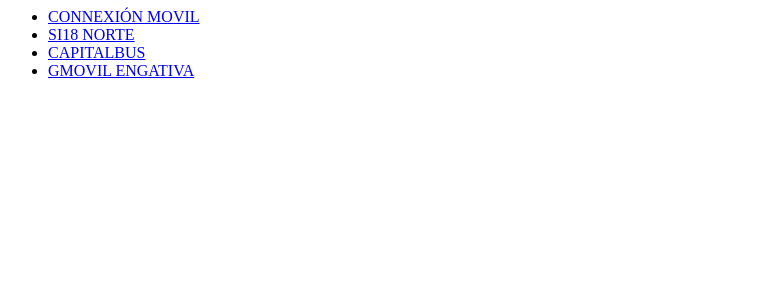
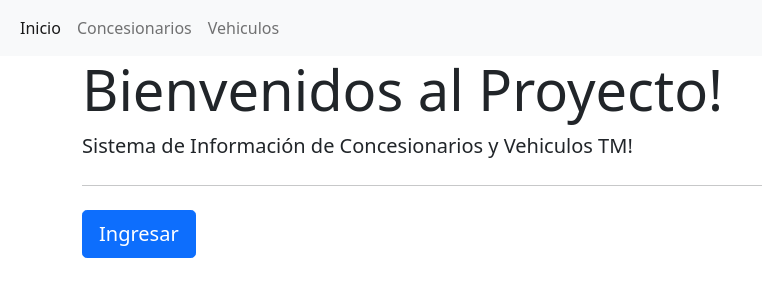
Before and after one commit to DiegoTorresUSA/projectdjango, a Django app: page /empresast/ in a window 1280 px wide. Shown: the top 300 px of the page, without its empty margins (0-762 px from the left). Run offline with Django 4.2, Linux system fonts and the light colour scheme; data comes from the database, SQL or seed files in the repository; both versions use the stored data as it was after the commit.

Commit message:
FIX templates and views of he project

```diff
--- a/projectdjangoapp/empresast/models.py
+++ b/projectdjangoapp/empresast/models.py
@@ -11,6 +11,11 @@
         concesionario_nombre = self.concesionario_nombre
         return concesionario_nombre
 
+
+    def delete(self, using=None, keep_parents=False):
+        print('Concesionario Eliminado')
+        super(Operador, self).delete()
+
 class Vehiculo(models.Model):
     concesionario = models.ForeignKey(Operador, on_delete=models.CASCADE, related_name="concesionario")
     placa = models.CharField(max_length=7)
@@ -22,7 +27,6 @@
         placa = "Placa: " + self.placa + " - " + "Fecha vinculación: " + str(self.fecha_vinculacion)
         return placa
 
-
     def delete(self):
         print("Vehiculo borrado")
         super(Vehiculo, self).delete()
--- a/projectdjangoapp/empresast/templates/base.html
+++ b/projectdjangoapp/empresast/templates/base.html
@@ -15,10 +15,10 @@
       <div class="collapse navbar-collapse" id="navbarSupportedContent">
         <ul class="navbar-nav me-auto mb-2 mb-lg-0">
           <li class="nav-item">
-            <a class="nav-link active" aria-current="page" href="#">Inicio</a>
+            <a class="nav-link active" aria-current="page" href="{% url 'empresast:index' %}">Inicio</a>
           </li>
           <li class="nav-item">
-            <a class="nav-link" href="#">Concesionarios</a>
+            <a class="nav-link" href="{% url 'empresast:operadores' %}">Concesionarios</a>
           </li>
           <li class="nav-item">
             <a class="nav-link" href="#">Vehiculos</a>
--- a/projectdjangoapp/empresast/templates/empresast/detalle.html
+++ b/projectdjangoapp/empresast/templates/empresast/detalle.html
@@ -32,6 +32,7 @@
 
 
 
+
 {% comment %} el detalle de vehiculos del concesionario:  <h1>{{ concesionario.concesionario_nombre }}</h1>
 
 <ul>
--- a/projectdjangoapp/empresast/templates/empresast/index.html
+++ b/projectdjangoapp/empresast/templates/empresast/index.html
@@ -1,3 +1,22 @@
+{% extends 'base.html' %}
+
+{% block titulo %} Inicio {% endblock %}
+
+{% block contenido %}
+
+<div class="jumbotron">
+  <h1 class="display-4">Bienvenidos al Proyecto!</h1>
+  <p class="lead">Sistema de Información de Concesionarios y Vehiculos TM!</p>
+  <hr class="my-4">
+  <a class="btn btn-primary btn-lg" href="#" role="button">Ingresar</a>
+</div>
+
+{% endblock %}
+
+
+
+
+
 {% if concesionario_list %}
   <ul>
     {% for concesionario in concesionario_list %}
--- a/projectdjangoapp/empresast/views.py
+++ b/projectdjangoapp/empresast/views.py
@@ -3,14 +3,13 @@
 
 from .models import Operador, Vehiculo
 
+
 # Create your views here.
 
 def index(request):
-    concesionario_list = Operador.objects.all()
-    return render(request, "empresast/index.html",{
-        "concesionario_list": concesionario_list
-    })
-
+    #concesionario_list = Operador.objects.all()
+    #print("Concesionarios =>", concesionario_list)
+    return render(request, "empresast/index.html")
 
 
 def detalle(request, operador_id):
@@ -20,13 +19,12 @@
     })
 
 
-
 def vehiculos(request, operador_id):
     return HttpResponse(f"estas en la relación de vehículos de cada concesionario {operador_id}")
 
 
 def operadores(request):
     concesionario_list = Operador.objects.all()
-    return render(request, "empresast/operadores.html",{
+    return render(request, "empresast/concesionario/operadores.html", {
         "concesionario_list": concesionario_list
     })
```
Also changed, not shown: projectdjangoapp/empresast/templates/empresast/concesionario/crear_operador.html (added, +9 -0 lines), projectdjangoapp/empresast/templates/empresast/concesionario/editar_operador.html (added, +9 -0 lines), projectdjangoapp/empresast/templates/empresast/concesionario/operadores.html (renamed from projectdjangoapp/empresast/templates/empresast/operadores.html, +7 -5 lines), projectdjangoapp/db.sqlite3, projectdjangoapp/empresast/templates/empresast/crear_operador.html (deleted), projectdjangoapp/empresast/templates/empresast/editar_operador.html (deleted).
